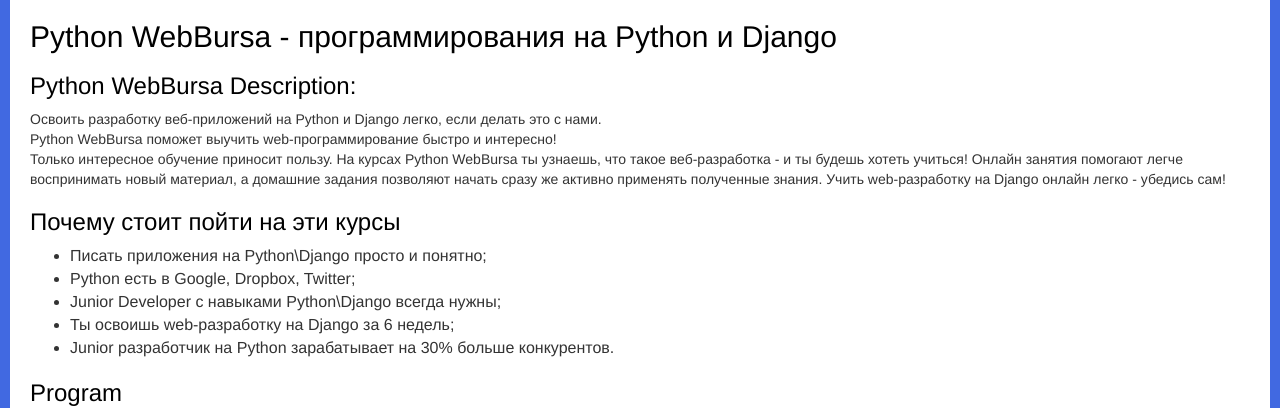
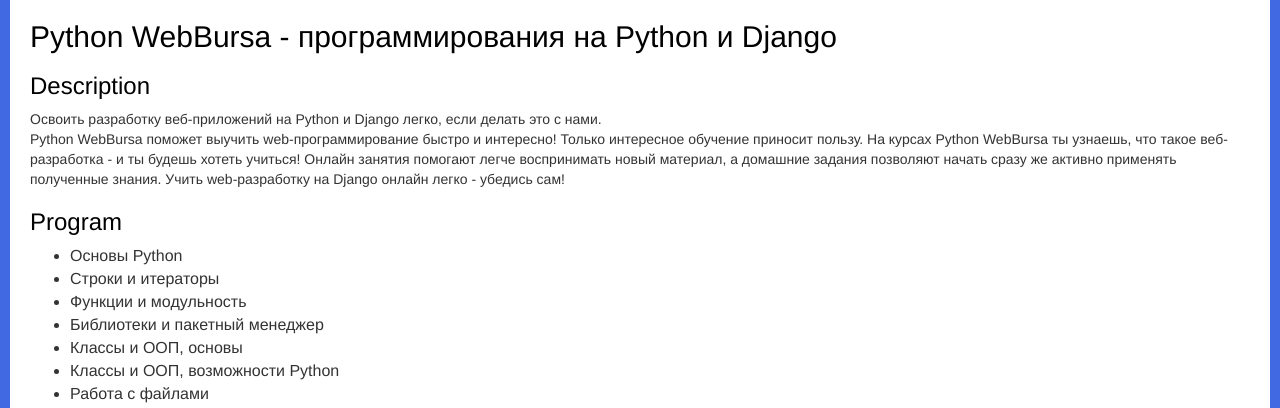
Before and after one commit to volartem/ooniversity_django_courses_05, a Python web app: template templates/index.html in a window 1280 px wide. Shown: the part 98-506 px from the top of the page. Run offline with Jinja, Linux system fonts and the light colour scheme; the template is opened without the code that fills it, so the values that code supplies are empty; some libraries are stand-ins or nearby versions.

Commit message:
10 commit Description True

```diff
--- a/templates/index.html
+++ b/templates/index.html
@@ -25,25 +25,12 @@
     </nav>
     <div>
         <h2>Python WebBursa - программирования на Python и Django </h2>
-        <h3>Python WebBursa Description:</h3>
+        <h3>Description</h3>
         Освоить разработку веб-приложений на Python и Django легко,
         если делать это с нами. <br/>Python WebBursa поможет выучить web-программирование быстро и интересно!
-    </div>
-    <div>
         Только интересное обучение приносит пользу. На курсах Python WebBursa ты узнаешь, что такое веб-разработка - и ты будешь хотеть учиться!
         Онлайн занятия помогают легче воспринимать новый материал, а домашние задания позволяют начать сразу же активно применять полученные знания.
         Учить web-разработку на Django онлайн легко - убедись сам!
-    </div>
-    <h3>
-        Почему стоит пойти на эти курсы
-    </h3>
-    <ul>
-        <li>Писать приложения на Python\Django просто и понятно;</li>
-        <li>Python есть в Google, Dropbox, Twitter;</li>
-        <li>Junior Developer с навыками Python\Django всегда нужны;</li>
-        <li>Ты освоишь web-разработку на Django за 6 недель;</li>
-        <li>Junior разработчик на Python зарабатывает на 30% больше конкурентов.</li>
-    </ul>
         <h3>Program</h3>
         <ul id="progr">
             <li>Основы Python</li>
@@ -68,7 +55,16 @@
             <li>Средства отладки и тестирование</li>
             <li>Деплоймент
         </ul>
+        <h3>Почему стоит пойти на эти курсы</h3>
+        <ul>
+            <li>Писать приложения на Python\Django просто и понятно;</li>
+            <li>Python есть в Google, Dropbox, Twitter;</li>
+            <li>Junior Developer с навыками Python\Django всегда нужны;</li>
+            <li>Ты освоишь web-разработку на Django за 6 недель;</li>
+            <li>Junior разработчик на Python зарабатывает на 30% больше конкурентов.</li>
+        </ul>
         <a href="https://docs.google.com/document/d/1M3QRn71_rP6hFx-LKndPGNAvEWntbb-0asVH5OFzZo8/edit#" target="_blank">Подробнее о программе курса</a>
+    </div>
 </div>
 </body>
 </html>
```
Lines whose indentation alone changed are shown as unchanged.
